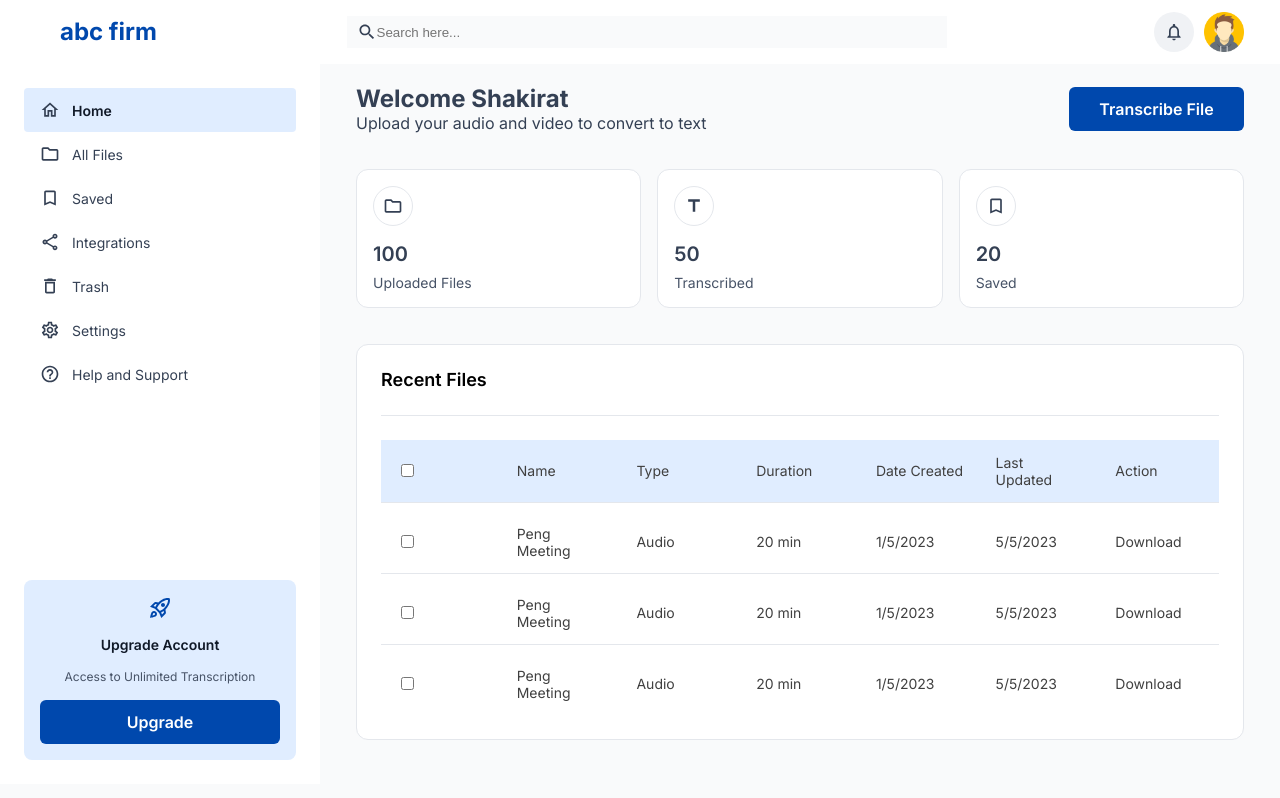
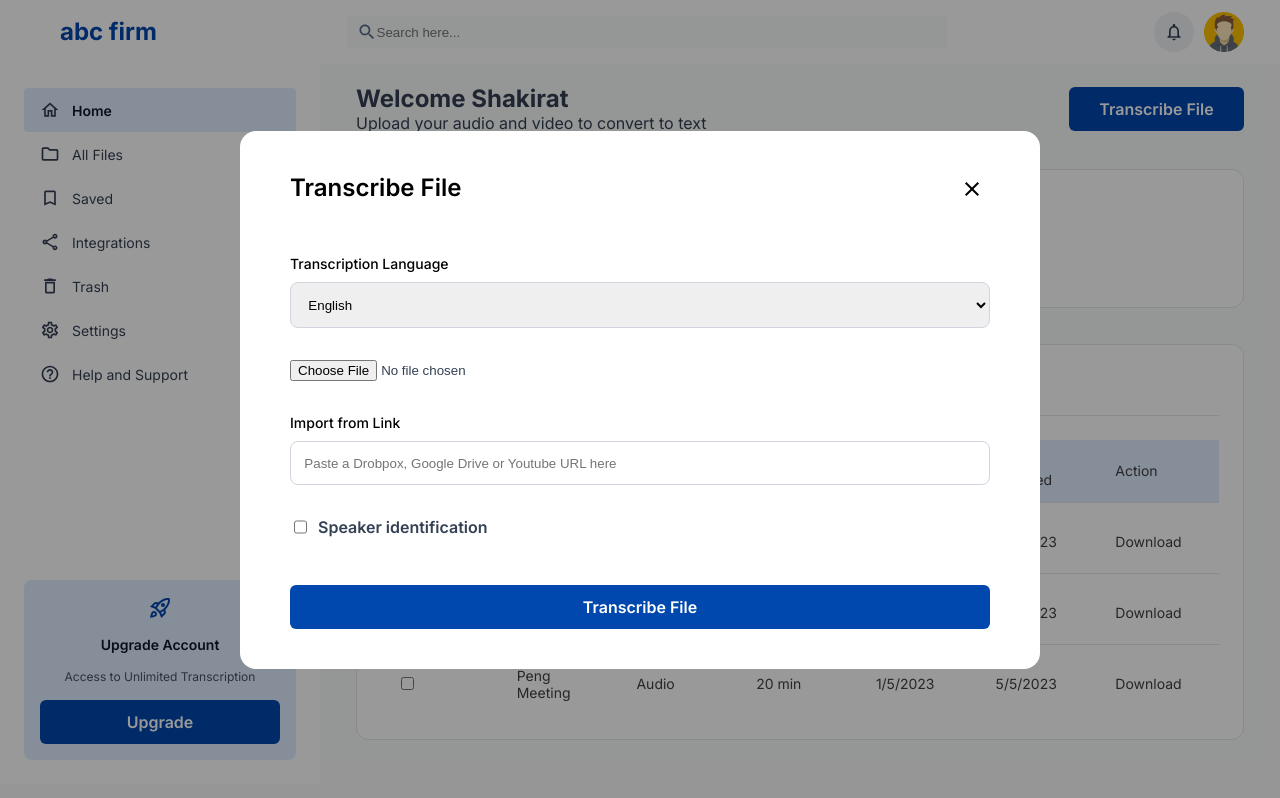
Before and after one commit to Pk9697/speech-to-text, a React (Vite) app: page / in a window 1280 px wide. Both pictures are taken after a click on the button "Transcribe File". Built offline with nearby package versions, Linux system fonts and the light colour scheme.

Commit message:
Add Open/Close Modal feature

```diff
--- a/src/components/transcribe/index.jsx
+++ b/src/components/transcribe/index.jsx
@@ -25,7 +25,11 @@ Transcribe.Title = function TranscribeTitle({ children, ...restProps }) {
 }
 
 Transcribe.Icon = function TranscribeIcon({ children, ...restProps }) {
-  return <Icon {...restProps}>{children}</Icon>
+  return (
+    <Icon type="button" {...restProps}>
+      {children}
+    </Icon>
+  )
 }
 
 Transcribe.Label = function TranscribeLabel({ children, ...restProps }) {
--- a/src/components/transcribe/styles/transcribe.js
+++ b/src/components/transcribe/styles/transcribe.js
@@ -19,11 +19,14 @@ export const Title = styled.h2`
   font-weight: var(--fw-bold);
   line-height: 1.45;
 `
-export const Icon = styled.div`
+export const Icon = styled.button`
   margin-left: auto;
   display: flex;
   justify-content: center;
   align-items: center;
+  cursor: pointer;
+  border: none;
+  background-color: var(--clr-white);
 `
 export const Label = styled.p`
   color: var(--clr-black);
--- a/src/containers/MainPaneContainer.jsx
+++ b/src/containers/MainPaneContainer.jsx
@@ -1,3 +1,4 @@
+import { useContext } from 'react'
 import TitleOutlinedIcon from '@mui/icons-material/TitleOutlined'
 import FolderOutlinedIcon from '@mui/icons-material/FolderOutlined'
 import BookmarkBorderOutlinedIcon from '@mui/icons-material/BookmarkBorderOutlined'
@@ -5,13 +6,18 @@ import BookmarkBorderOutlinedIcon from '@mui/icons-material/BookmarkBorderOutlin
 import MainPane from '../components/mainPane'
 import Button from '../components/button'
 import TableContainer from './TableContainer'
+import { ModalContext } from '../context/modalContext'
 
 function MainPaneContainer() {
+  const { setIsOpenModal } = useContext(ModalContext)
+
   return (
     <MainPane>
       <MainPane.Frame>
         <MainPane.TitleContainer>Welcome Shakirat</MainPane.TitleContainer>
-        <Button $maxWidth="175px">Transcribe File</Button>
+        <Button $maxWidth="175px" onClick={() => setIsOpenModal(true)}>
+          Transcribe File
+        </Button>
       </MainPane.Frame>
       <MainPane.Frame>
         <MainPane.Metrics>
--- a/src/containers/TranscribeContainer.jsx
+++ b/src/containers/TranscribeContainer.jsx
@@ -1,13 +1,17 @@
+import { useContext } from 'react'
 import CloseOutlinedIcon from '@mui/icons-material/CloseOutlined'
 import Transcribe from '../components/transcribe'
 import Button from '../components/button'
+import { ModalContext } from '../context/modalContext'
 
 function TranscribeContainer() {
+  const { setIsOpenModal } = useContext(ModalContext)
+
   return (
     <Transcribe>
       <Transcribe.Frame>
         <Transcribe.Title>Transcribe File</Transcribe.Title>
-        <Transcribe.Icon>
+        <Transcribe.Icon onClick={() => setIsOpenModal(false)}>
           <CloseOutlinedIcon />
         </Transcribe.Icon>
       </Transcribe.Frame>
--- /dev/null
+++ b/src/context/modalContext.jsx
@@ -0,0 +1,16 @@
+/* eslint-disable react/jsx-no-constructed-context-values */
+import { createContext, useState } from 'react'
+
+const ModalContext = createContext()
+
+function ModalContextProvider({ children }) {
+  const [isOpenModal, setIsOpenModal] = useState(false)
+
+  return (
+    <ModalContext.Provider value={{ isOpenModal, setIsOpenModal }}>
+      {children}
+    </ModalContext.Provider>
+  )
+}
+
+export { ModalContextProvider, ModalContext }
--- a/src/layoutComponents/modal/index.jsx
+++ b/src/layoutComponents/modal/index.jsx
@@ -1,12 +1,15 @@
-import { useState } from 'react'
+import { useContext } from 'react'
 import { Body, Container } from './styles/modal'
+import { ModalContext } from '../../context/modalContext'
 
 function Modal({ children, ...restProps }) {
-  const [isOpen, setIsOpen] = useState(false)
+  const { isOpenModal, setIsOpenModal } = useContext(ModalContext)
   return (
-    isOpen && (
-      <Container>
-        <Body {...restProps}>{children}</Body>
+    isOpenModal && (
+      <Container onClick={() => setIsOpenModal(false)}>
+        <Body onClick={(e) => e.stopPropagation()} {...restProps}>
+          {children}
+        </Body>
       </Container>
     )
   )
--- a/src/main.jsx
+++ b/src/main.jsx
@@ -2,10 +2,13 @@ import React from 'react'
 import ReactDOM from 'react-dom/client'
 import App from './App'
 import GlobalStyle from './global-styles'
+import { ModalContextProvider } from './context/modalContext'
 
 ReactDOM.createRoot(document.getElementById('root')).render(
   <React.StrictMode>
     <GlobalStyle />
-    <App />
+    <ModalContextProvider>
+      <App />
+    </ModalContextProvider>
   </React.StrictMode>
 )
```
